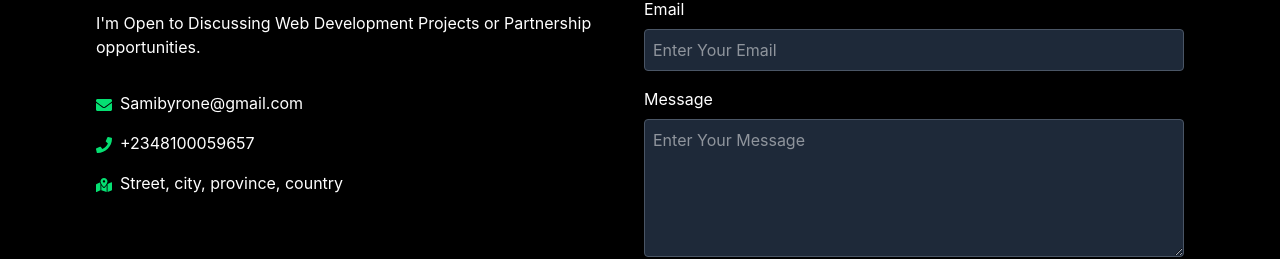
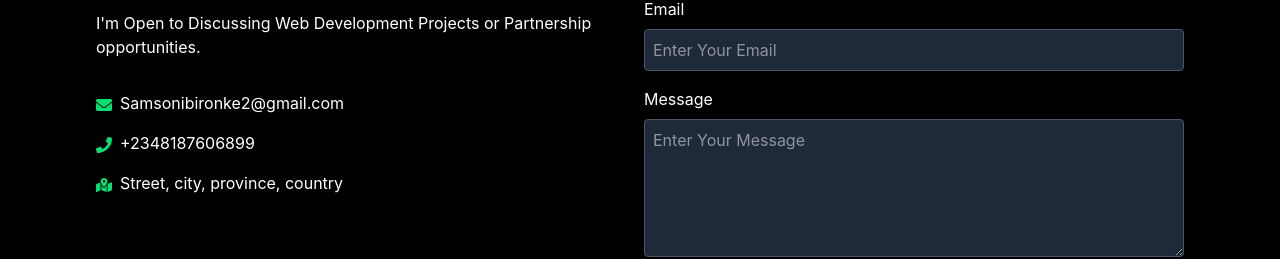
Before and after one commit to samibyrone/Portfolio_Website, a React (Vite) app: page / in a window 1280 px wide. Shown: the part 3800-4059 px from the top of the page. Built offline with nearby package versions, Linux system fonts and the light colour scheme.

Commit message:
portfolio updated

```diff
--- a/src/Component/contact/Contacts.jsx
+++ b/src/Component/contact/Contacts.jsx
@@ -21,12 +21,12 @@ export const Contacts = () => {
                             href='mailme:samibyrone@email.com'
                             className='hover:underline'
                         >
-                            Samibyrone@gmail.com
+                            Samsonibironke2@gmail.com
                         </a>
                     </div>
                     <div className='mb-4'>
                         <FaPhone className='inline-block text-green-400 mr-2'></FaPhone>
-                        <span>+2348100059657</span>
+                        <span>+2348187606899</span>
                     </div>
                     <div className='mb-4'>
                         <FaMapMarkedAlt className='inline-block text-green-400 mr-2'></FaMapMarkedAlt>
```
